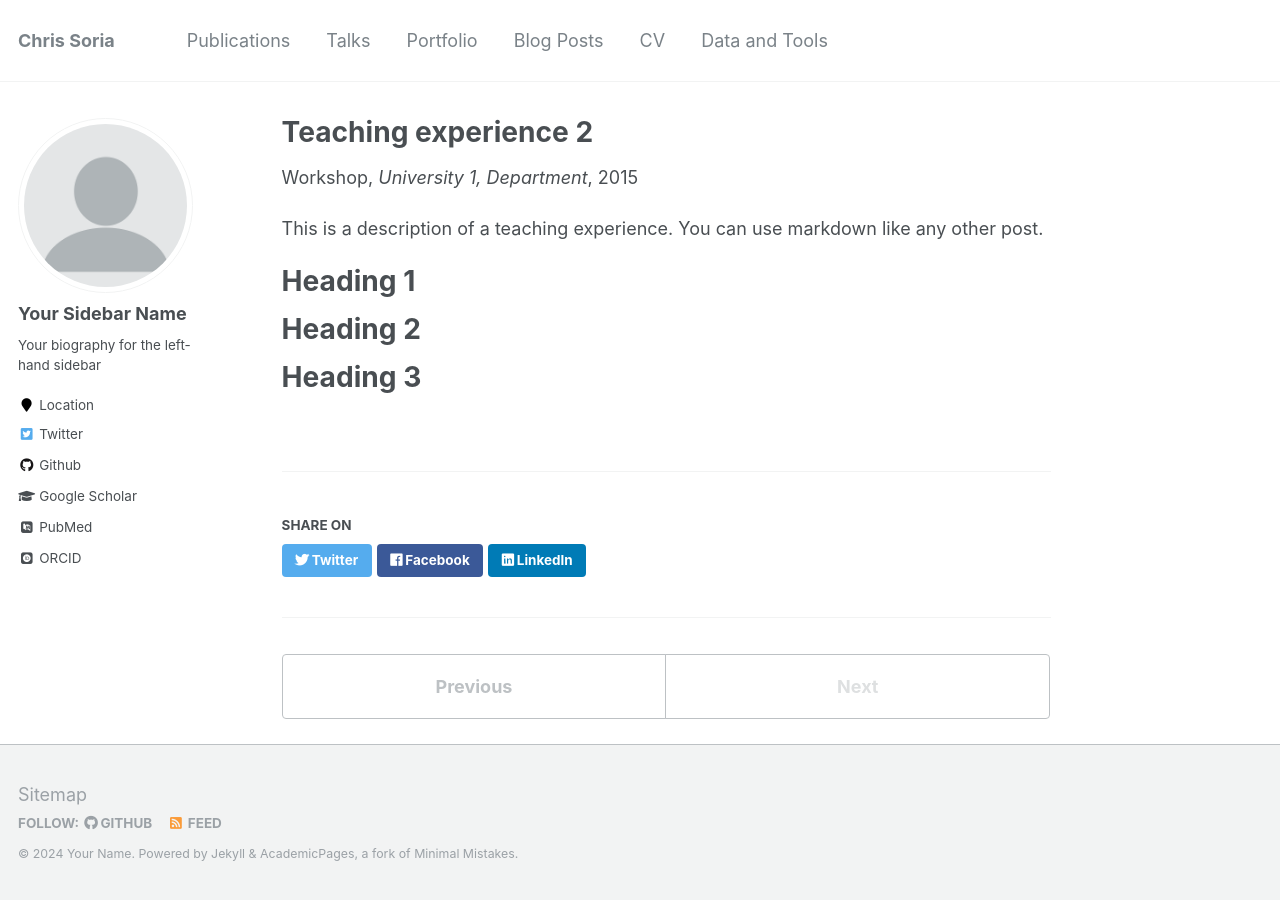
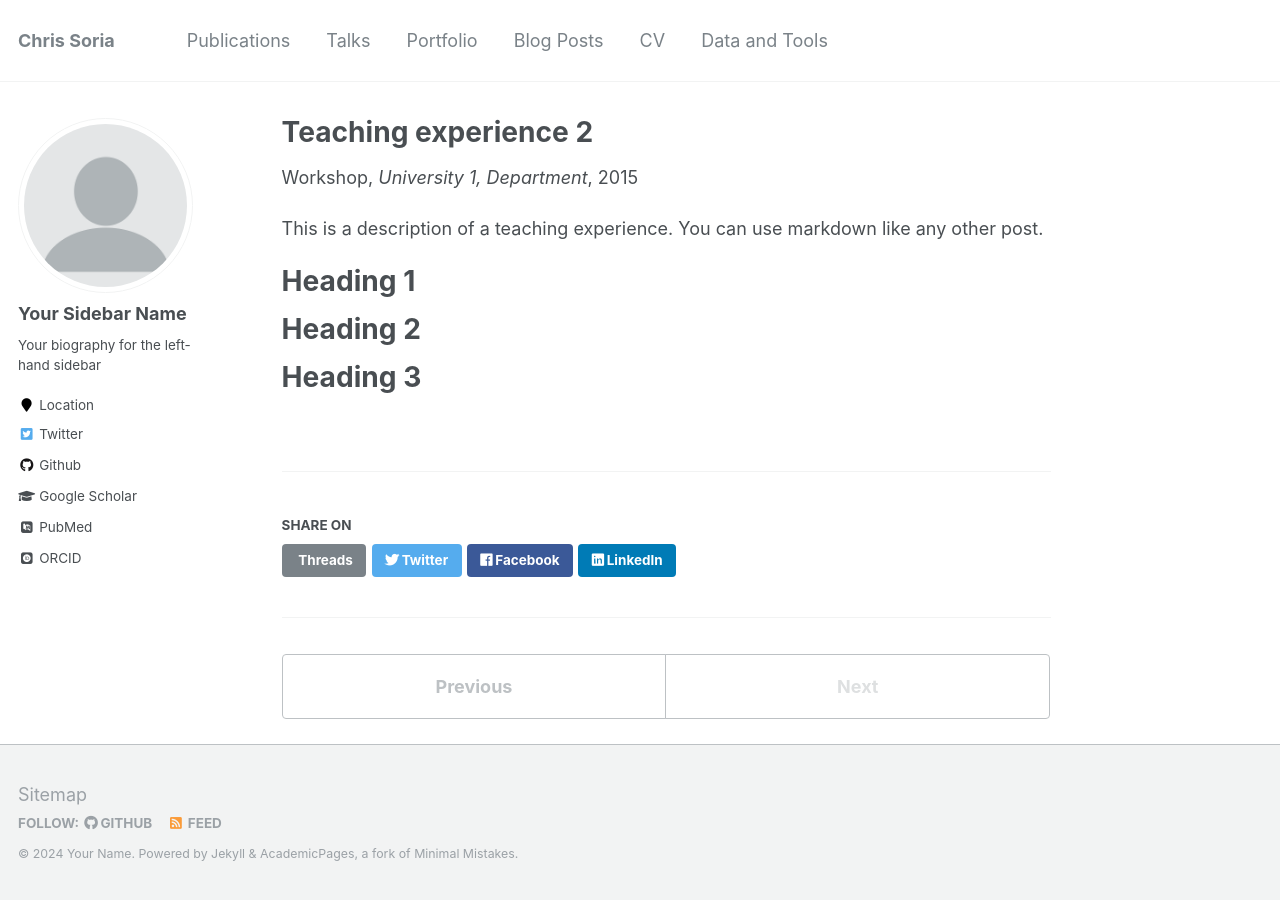
Before and after one commit to chrissoria/chrissoria.github.io, a Jekyll site: the page built from _teaching/2015-spring-teaching-2.md, in a window 1280 px wide. Built offline with Jekyll 4.4.1, drawn with Linux system fonts in a browser that asks for light colours; some web fonts are replaced.

Commit message:
updated the social share to include threads.

```diff
--- a/_data/authors.yml
+++ b/_data/authors.yml
@@ -4,9 +4,9 @@ Name Name:
   name        : "Chris Soria"
   uri         : "http://christophersoria.com"
   email       : "chrissoria@berkeley.edu"
-  bio         : "This is the first name."
+  bio         : "Hello."
   avatar      : "bio-photo-2.jpg"
-  threads     : "name"
+  threads     : "SuperSoria"
   linkedin    : "Name"
 
 Name2 Name2:
--- a/_includes/social-share.html
+++ b/_includes/social-share.html
@@ -5,6 +5,11 @@
     <h4 class="page__share-title">{{ site.data.ui-text[site.locale].share_on_label | default: "Share on" }}</h4>
   {% endif %}
 
+  <a href="https://www.threads.net/@supersoria" class="btn btn--threads" title="{{ site.data.ui-text[site.locale].share_on_label | default: 'Share on' }} Threads">
+    <i class="fab fa-threads" aria-hidden="true"></i>
+    <span> Threads</span>
+  </a>
+
   <a href="https://twitter.com/intent/tweet?text={{ base_path }}{{ page.url }}" class="btn btn--twitter" title="{{ site.data.ui-text[site.locale].share_on_label | default: 'Share on' }} Twitter"><i class="fab fa-twitter" aria-hidden="true"></i><span> Twitter</span></a>
 
   <a href="https://www.facebook.com/sharer/sharer.php?u={{ base_path }}{{ page.url }}" class="btn btn--facebook" title="{{ site.data.ui-text[site.locale].share_on_label | default: 'Share on' }} Facebook"><i class="fab fa-facebook" aria-hidden="true"></i><span> Facebook</span></a>
```
Also changed, not shown: 1 other file.
